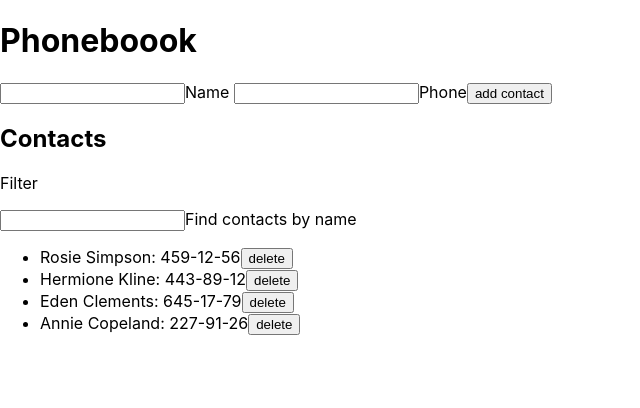
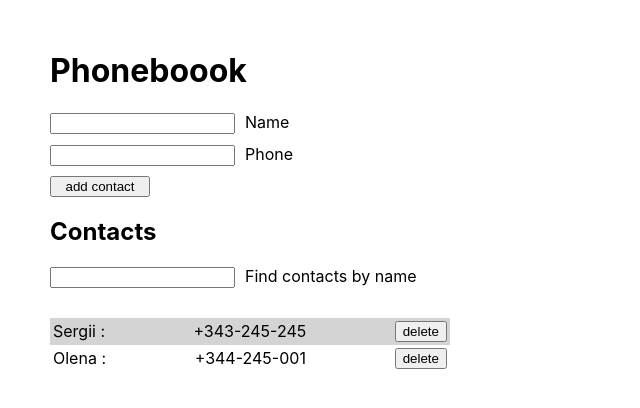
Before and after one commit to MalanSergii/reactHw_3, a React (Create React App) app: page / in a window 1280 px wide. Shown: the top 408 px of the page, without its empty margins (0-640 px from the left). Built offline with nearby package versions, Linux system fonts and the light colour scheme.

Commit message:
add some styled

```diff
--- a/package.json
+++ b/package.json
@@ -4,6 +4,8 @@
   "private": true,
   "homepage": "https://malansergii.github.io/self_react_hw2_phonebook/",
   "dependencies": {
+    "@emotion/react": "^11.11.1",
+    "@emotion/styled": "^11.11.0",
     "@testing-library/jest-dom": "^5.16.3",
     "@testing-library/react": "^12.1.4",
     "@testing-library/user-event": "^13.5.0",
--- a/src/components/App.js
+++ b/src/components/App.js
@@ -5,13 +5,13 @@ import ContactForm from './ContactForm';
 import Filter from './Filter';
 import ContactList from './ContactList';
 
+import { Body } from './App.styled';
+
 export class App extends Component {
   state = {
     contacts: [
-      { id: 'id-1', name: 'Rosie Simpson', number: '459-12-56' },
-      { id: 'id-2', name: 'Hermione Kline', number: '443-89-12' },
-      { id: 'id-3', name: 'Eden Clements', number: '645-17-79' },
-      { id: 'id-4', name: 'Annie Copeland', number: '227-91-26' },
+      { id: '8l9QV2f4LUSfDzXZjsExO', name: 'Sergii', number: '+343-245-245' },
+      { id: '8l9QV2f4LUSfDzXZsdasExO', name: 'Olena', number: '+344-245-001' },
     ],
     filter: '',
   };
@@ -56,27 +56,36 @@ export class App extends Component {
   };
 
   render() {
+    const enableContacts = this.state.contacts.length;
+
     const filtered = this.state.contacts.filter(contact =>
       contact.name.toLowerCase().includes(this.state.filter.toLowerCase())
     );
 
     return (
-      <div className="phonebook">
+      <Body className="phonebook">
         <h1>Phoneboook</h1>
         <ContactForm
           addContacts={this.addContacts}
           checkContactsOnIncludeEquials={this.checkContactsOnIncludeEquials}
         />
+        {enableContacts ? (
+          <>
             <h2>Contacts</h2>
             <Filter
               filterValue={this.state.filter}
               onFilterChange={this.onFilterChange}
             ></Filter>
+
             <ContactList
               onClickDeleteButton={this.onClickDeleteButton}
               filtered={filtered}
             />
-      </div>
+          </>
+        ) : (
+          <p>There is no contacts in your phonebook</p>
+        )}
+      </Body>
     );
   }
 }
--- /dev/null
+++ b/src/components/App.styled.js
@@ -0,0 +1,10 @@
+import styled from '@emotion/styled';
+
+const Body = styled.div`
+  /* outline: 1px solid orange; */
+  width: 400px;
+  margin: 0px auto 40px 20px;
+  padding: 30px;
+`;
+
+export { Body };
--- a/src/components/Contact/Contact.js
+++ b/src/components/Contact/Contact.js
@@ -1,14 +1,15 @@
+import { Item, DeleteButton } from './Contact.styled';
 export default function Contact({ contact, onClickDeleteButton }) {
   return (
-    <li>
-      <span>{contact.name}</span>: <span>{contact.number}</span>
-      <button
+    <Item>
+      <span>{contact.name} :</span> <span>{contact.number}</span>
+      <DeleteButton
         id={contact.id}
         value={contact.name}
         onClick={() => onClickDeleteButton(contact.id)}
       >
         delete
-      </button>
-    </li>
+      </DeleteButton>
+    </Item>
   );
 }
--- /dev/null
+++ b/src/components/Contact/Contact.styled.js
@@ -0,0 +1,21 @@
+import styled from '@emotion/styled';
+
+const Item = styled.li`
+  /* :not(:last-child) {
+    margin-bottom: 1px;
+  } */
+  position: relative;
+  :nth-child(odd) {
+    background-color: #d4d4d4;
+  }
+  padding: 3px;
+  display: flex;
+  justify-content: space-between;
+`;
+
+const DeleteButton = styled.button`
+  /* position: absolute;
+  right: 0; */
+`;
+
+export { Item, DeleteButton };
--- a/src/components/ContactForm/ContactForm.js
+++ b/src/components/ContactForm/ContactForm.js
@@ -1,5 +1,5 @@
 import { Component } from 'react';
-
+import { Form, LebelInput, LabelText, FormButton } from './ContactForm.styled';
 export default class ContactForm extends Component {
   state = {
     name: '',
@@ -27,8 +27,8 @@ export default class ContactForm extends Component {
 
   render() {
     return (
-      <form onSubmit={this.onSubmitForm}>
-        <label>
+      <Form onSubmit={this.onSubmitForm}>
+        <LebelInput>
           <input
             onChange={this.onInputChange}
             value={this.state.name}
@@ -38,9 +38,9 @@ export default class ContactForm extends Component {
             title="Name may contain only letters, apostrophe, dash and spaces. For example Adrian, Jacob Mercer, Charles de Batz de Castelmore d'Artagnan"
             required
           />
-          Name
-        </label>{' '}
-        <label>
+          <LabelText>Name</LabelText>
+        </LebelInput>{' '}
+        <LebelInput>
           <input
             onChange={this.onInputChange}
             value={this.state.number}
@@ -50,10 +50,10 @@ export default class ContactForm extends Component {
             title="Phone number must be digits and can contain spaces, dashes, parentheses and can start with +"
             required
           />
-          Phone
-        </label>
-        <button type="submit">add contact</button>
-      </form>
+          <LabelText>Phone</LabelText>
+        </LebelInput>
+        <FormButton type="submit">add contact</FormButton>
+      </Form>
     );
   }
 }
--- /dev/null
+++ b/src/components/ContactForm/ContactForm.styled.js
@@ -0,0 +1,20 @@
+import styled from '@emotion/styled';
+
+const Form = styled.form`
+  /* outline: 1px solid grey; */
+  display: flex;
+  flex-direction: column;
+`;
+
+const LebelInput = styled.label`
+  margin-bottom: 10px;
+`;
+
+const LabelText = styled.span`
+  margin-left: 10px;
+`;
+
+const FormButton = styled.button`
+  width: 100px;
+`;
+export { Form, LebelInput, LabelText, FormButton };
--- a/src/components/Filter/Filter.js
+++ b/src/components/Filter/Filter.js
@@ -1,8 +1,8 @@
+import { FilterText, FilterLabel } from './Filter.styled';
+
 export default function Filter({ onFilterChange, filterValue }) {
   return (
-    <>
-      <p>Filter</p>
-      <label>
+    <FilterLabel>
       <input
         onChange={e => {
           onFilterChange(e.target.value);
@@ -10,8 +10,7 @@ export default function Filter({ onFilterChange, filterValue }) {
         value={filterValue}
         name="filter"
       ></input>
-        Find contacts by name
-      </label>
-    </>
+      <FilterText>Find contacts by name</FilterText>
+    </FilterLabel>
   );
 }
--- /dev/null
+++ b/src/components/Filter/Filter.styled.js
@@ -0,0 +1,12 @@
+import styled from '@emotion/styled';
+
+const FilterLabel = styled.label`
+  display: block;
+  margin-bottom: 30px;
+`;
+
+const FilterText = styled.span`
+  margin-left: 10px;
+`;
+
+export { FilterText, FilterLabel };
--- a/src/index.css
+++ b/src/index.css
@@ -13,3 +13,12 @@ code {
   font-family: source-code-pro, Menlo, Monaco, Consolas, 'Courier New',
     monospace;
 }
+.erv{
+  color: #d4d4d4;
+}
+
+ul, li{
+  list-style: none;
+  margin: 0;
+  padding: 0;
+}
```
Also changed, not shown: 1 other file (tests, documents, lock files or other folders). Lines whose indentation alone changed are shown as unchanged.
